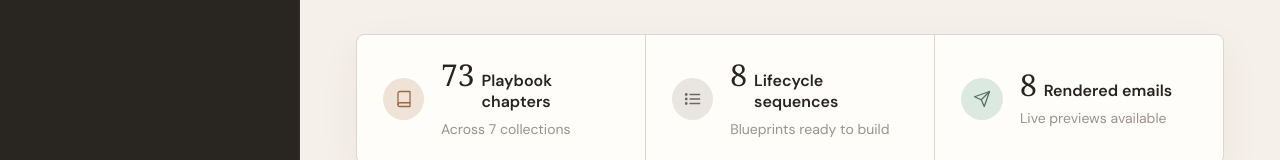
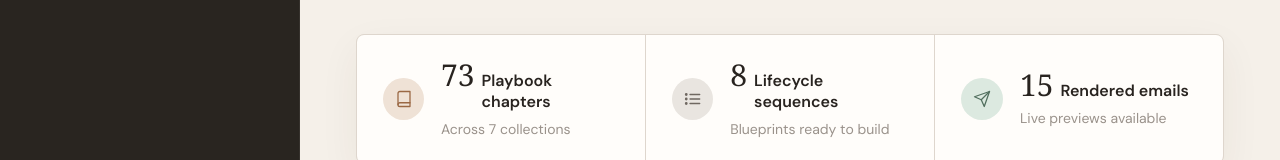
Before and after one commit to mattrogerspro/jimmycoco, a React (Vite) app: page / in a window 1280 px wide. Shown: the part 382-542 px from the top of the page. Built offline with nearby package versions, Linux system fonts and the light colour scheme; a web font is replaced by a local one.

Commit message:
DubaiDataUpdated

```diff
--- a/email/campaigns/au-salon-seeding/email-data.json
+++ b/email/campaigns/au-salon-seeding/email-data.json
@@ -34,6 +34,20 @@
       ]
     },
     {
+      "output": "emails/2-nudge.html",
+      "title": "re: {{salon_name}} + Jimmy Coco",
+      "preview": "Still happy to post a free sample out before summer.",
+      "eyebrow": "A quick follow-up",
+      "headline": "Still happy to post one out.",
+      "blocks": [
+        {"type":"paragraph","html":"Hi {{first_name}},"},
+        {"type":"paragraph","html":"Floating this back to the top of your inbox. The offer still stands — a free sample of the Sunset professional solution and Jimmy's shade guide, sent to {{salon_name}} so you can trial it on a real client before summer."},
+        {"type":"paragraph","html":"Salons tend to switch for the same reason: fewer “it went orange” conversations, and a premium name clients already recognise. Happy to let the sample make the case."},
+        {"type":"cta","label":"Post me a sample","url":"mailto:{{sender_email}}?subject=Send%20me%20a%20sample&amp;body=Yes%2C%20please%20post%20a%20sample%20out%20to%20my%20salon."},
+        {"type":"note","html":"Or a one-word reply is plenty."}
+      ]
+    },
+    {
       "output": "emails/3-two-revenue-lines.html",
       "title": "Two tan revenue lines, one partner",
       "preview": "Your booth and your retail shelf, working together.",
@@ -63,6 +77,20 @@
       ]
     },
     {
+      "output": "emails/5-last-call.html",
+      "title": "Should I close the file?",
+      "preview": "Closing this out — but the shade guide is yours to keep.",
+      "eyebrow": "Last one from me",
+      "headline": "I'll leave it there.",
+      "blocks": [
+        {"type":"paragraph","html":"Hi {{first_name}},"},
+        {"type":"paragraph","html":"I've reached out a couple of times about getting {{salon_name}} set up with Jimmy Coco before summer and haven't heard back — which is completely fine. I won't keep cluttering your inbox."},
+        {"type":"paragraph","html":"I'll close the file for now. If the timing's just off, reply any time and I'll pick it straight back up."},
+        {"type":"paragraph","html":"Either way, here's Jimmy's shade guide to keep — it's genuinely useful for any solution you're working with."},
+        {"type":"cta","label":"Keep Jimmy's shade guide","url":"{{shade_guide_link}}"}
+      ]
+    },
+    {
       "output": "emails/onboarding-welcome.html",
       "title": "Welcome to Jimmy Coco — here is what happens next",
       "preview": "Three simple steps, and your sample is moving.",
--- a/email/campaigns/uae-dubai-salon-stockist/email-data.json
+++ b/email/campaigns/uae-dubai-salon-stockist/email-data.json
@@ -19,7 +19,7 @@
   },
   "messages": [
     {
-      "output": "1-dubai-introduction.html",
+      "output": "emails/1-dubai-introduction.html",
       "title": "A Jimmy Coco introduction for {{business_name}}",
       "preview": "A professional trial conversation for one of Dubai’s premium beauty destinations.",
       "eyebrow": "Dubai professional partnerships",
@@ -35,7 +35,7 @@
       ]
     },
     {
-      "output": "2-colour-in-dubai-light.html",
+      "output": "emails/2-colour-in-dubai-light.html",
       "title": "Colour that still looks right in Dubai light",
       "preview": "Undertone-aware colour designed to remain believable in daylight, photography and evening light.",
       "eyebrow": "The result beyond the treatment room",
@@ -49,7 +49,7 @@
       ]
     },
     {
-      "output": "3-service-and-retail.html",
+      "output": "emails/3-service-and-retail.html",
       "title": "One tan client, two considered revenue lines",
       "preview": "A professional service supported by a curated at-home continuation range.",
       "eyebrow": "Treatment and retail",
@@ -68,7 +68,7 @@
       ]
     },
     {
-      "output": "4-partner-support.html",
+      "output": "emails/4-partner-support.html",
       "title": "What a Jimmy Coco partnership includes",
       "preview": "Shade guidance, team confidence and a considered route to launch.",
       "eyebrow": "Partner support",
@@ -84,7 +84,7 @@
       ]
     },
     {
-      "output": "5-close-the-loop.html",
+      "output": "emails/5-close-the-loop.html",
       "title": "Shall I close this for now?",
       "preview": "I’ll close the conversation unless a professional trial is useful later.",
       "eyebrow": "A final note",
--- a/src/App.jsx
+++ b/src/App.jsx
@@ -250,11 +250,12 @@ function Playbooks({ query }) {
 }
 
 function SequenceTimeline({ campaign }) {
+  const sequenceMessages = campaign.messages.filter((message) => !message.isSupplemental)
   return (
     <div className="sequence-timeline">
-      {campaign.messages.map((message, index) => (
+      {sequenceMessages.map((message, index) => (
         <div className="timeline-item" key={message.id}>
-          <div className="timeline-rail"><span className={message.status === 'Live' ? 'live' : ''}>{index + 1}</span>{index < campaign.messages.length - 1 && <i />}</div>
+          <div className="timeline-rail"><span className={message.status === 'Live' ? 'live' : ''}>{index + 1}</span>{index < sequenceMessages.length - 1 && <i />}</div>
           <article>
             <div className="timeline-meta"><span>Day {message.day}</span><Status value={message.status} /></div>
             <h3>{message.title}</h3>
@@ -270,6 +271,7 @@ function SequenceTimeline({ campaign }) {
 function Sequences({ selectedCampaignId, onSelectCampaign, onOpenEmail }) {
   const [mode, setMode] = useState('campaigns')
   const campaign = campaigns.find((item) => item.id === selectedCampaignId) || campaigns[0]
+  const campaignMessageCount = campaign.messages.filter((message) => !message.isSupplemental).length
   const [lifecycleId, setLifecycleId] = useState(lifecycleSequences[0]?.id)
   const lifecycle = lifecycleSequences.find((item) => item.id === lifecycleId) || lifecycleSequences[0]
 
@@ -285,7 +287,7 @@ function Sequences({ selectedCampaignId, onSelectCampaign, onOpenEmail }) {
             <div className="sequence-list-head"><span>Campaign sequences</span><b>{campaigns.length}</b></div>
             {campaigns.map((item) => (
               <button key={item.id} className={item.id === campaign.id ? 'active' : ''} onClick={() => onSelectCampaign(item.id)}>
-                <span className="flag-tile small">{item.flag}</span><div><strong>{item.name}</strong><small>{item.messages.length} messages · {item.cadence}</small></div><Status value={item.status} />
+                <span className="flag-tile small">{item.flag}</span><div><strong>{item.name}</strong><small>{item.messages.filter((message) => !message.isSupplemental).length} messages · {item.cadence}</small></div><Status value={item.status} />
               </button>
             ))}
           </aside>
@@ -294,7 +296,7 @@ function Sequences({ selectedCampaignId, onSelectCampaign, onOpenEmail }) {
               <div><div className="sequence-kicker"><span>{campaign.market}</span><span>{campaign.channel}</span><Status value={campaign.status} /></div><h2>{campaign.name}</h2><p>{campaign.hook}. Owned by {campaign.owner}, running across {campaign.cadence}.</p></div>
               <button className="primary-button" onClick={() => onOpenEmail(campaign.id)}><Icon name="mail" />Preview emails</button>
             </div>
-            <div className="sequence-summary"><div><strong>{campaign.messages.length}</strong><span>Messages</span></div><div><strong>{campaign.cadence}</strong><span>Total window</span></div><div><strong>Reply</strong><span>Primary goal</span></div></div>
+            <div className="sequence-summary"><div><strong>{campaignMessageCount}</strong><span>Messages</span></div><div><strong>{campaign.cadence}</strong><span>Total window</span></div><div><strong>Reply</strong><span>Primary goal</span></div></div>
             <SequenceTimeline campaign={campaign} />
           </section>
         </div>
--- a/src/data/content.js
+++ b/src/data/content.js
@@ -134,16 +134,35 @@ const dayPatterns = {
   'uae-dubai-salon-stockist': [0, 3, 7, 12, 18],
 }
 
+const resolveCampaignHtml = (campaignId, output) => {
+  const normalisedOutput = output.replace(/^\.\//, '').replace(/^\//, '')
+  const candidates = normalisedOutput.startsWith('emails/')
+    ? [normalisedOutput]
+    : [`emails/${normalisedOutput}`, normalisedOutput]
+
+  for (const candidate of candidates) {
+    const htmlPath = `../../email/campaigns/${campaignId}/${candidate}`
+    if (htmlFiles[htmlPath]) return { html: htmlFiles[htmlPath], htmlPath }
+  }
+
+  return {
+    html: null,
+    htmlPath: `../../email/campaigns/${campaignId}/${candidates[0]}`,
+  }
+}
+
 export const campaigns = campaignDefinitions.map((campaign) => ({
   ...campaign,
   messages: campaign.data.messages.map((message, index) => {
-    const htmlPath = `../../email/campaigns/${campaign.id}/${message.output}`
+    const { html, htmlPath } = resolveCampaignHtml(campaign.id, message.output)
     return {
       ...message,
       id: `${campaign.id}-${index + 1}`,
       index: index + 1,
       day: dayPatterns[campaign.id]?.[index] ?? index * 3,
-      html: htmlFiles[htmlPath] || null,
+      html,
+      htmlPath,
+      isSupplemental: /onboarding/i.test(message.output),
       status: campaign.status === 'Live' && index === 0 ? 'Live' : 'Ready',
     }
   }),
@@ -192,12 +211,24 @@ export const sampleMergeData = {
   sender_title: 'Partnerships, Sunless by Jimmy Coco',
   sender_email: 'partnerships@sunlessbyjimmycoco.com',
   calendar_link: '#book-a-call',
+  trial_link: '#professional-trial',
+  trade_link: '#uae-trade',
   shade_guide_link: '#shade-guide',
+  uae_delivery_statement: 'UAE delivery options are confirmed during the partner setup.',
+  uae_partner_terms: 'Trade terms are tailored to the approved professional range.',
   business_address: 'Sunless by Jimmy Coco · London',
   unsubscribe_link: '#unsubscribe',
 }
 
 export function applyMergeData(html, data = sampleMergeData) {
   if (!html) return ''
-  return html.replace(/\{\{\s*([\w.]+)\s*\}\}/g, (match, key) => data[key] ?? match)
+  const aliases = {
+    business_name: 'salon_name',
+    resend_unsubscribe_url: 'unsubscribe_link',
+  }
+
+  return html.replace(/\{\{\{?\s*([\w.]+)\s*\}\}\}?/g, (match, key) => {
+    const normalisedKey = key.toLowerCase()
+    return data[normalisedKey] ?? data[aliases[normalisedKey]] ?? match
+  })
 }
```
Also changed, not shown: 1 other file (tests, documents, lock files or other folders).
